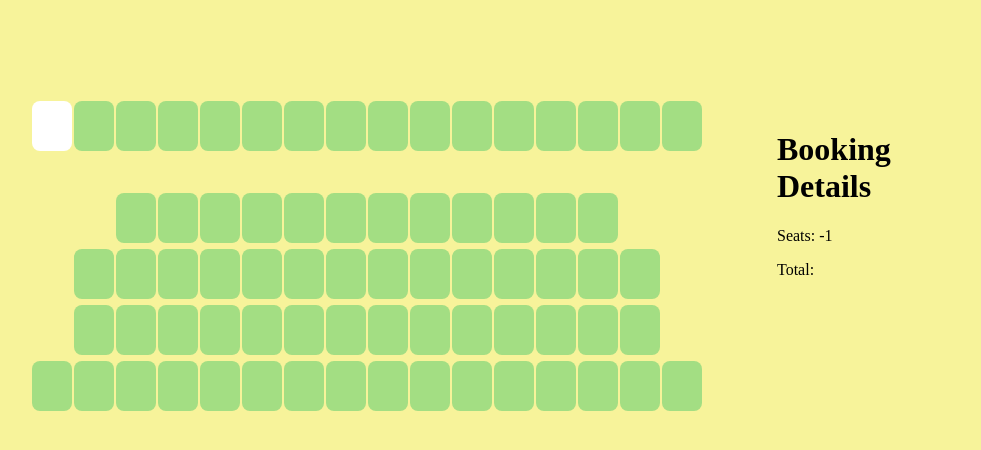
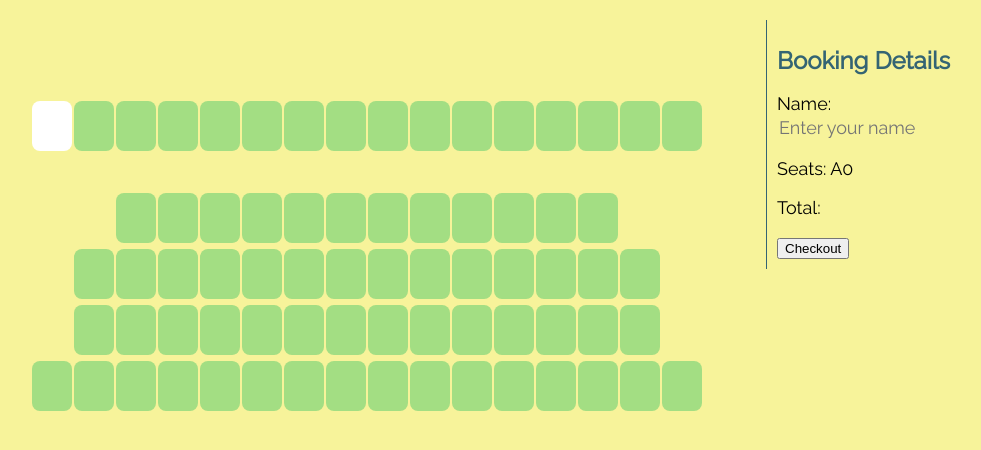
Before and after one commit to dejadavi/midterm_2017, a plain HTML site: page index.html in a window 1280 px wide. Both pictures are taken after a click on the element 325 px from the left and 126 px from the top of the page. Shown: the whole page, without its empty margins (273-1254 px from the left). Drawn offline with nearby package versions, Linux system fonts and the light colour scheme.

Commit message:
end of day push

```diff
--- a/index.html
+++ b/index.html
@@ -12,12 +12,17 @@
         <script src="https://code.jquery.com/jquery-3.2.1.min.js"></script>
         <script src="script.js" type="text/javascript"></script>
         <link rel="stylesheet" type="text/css" href="style.css">
+        <style>
+            @import url('https://fonts.googleapis.com/css?family=Raleway');
+        </style>
     </head>
     <body>
         <div class="booking-details">
-            <h1>Booking Details</h1>
+            <h1 id="bookTitle">Booking Details</h1>
+            <p id="userName">Name: <input type="text" id="nameInput" value="" placeholder="Enter your name" onfocus="if(this.placeholder=='Enter your name') this.placeholder='';" onblur="if(this.placeholder=='') this.placeholder='Enter your name'"></p>
             <p id="seat">Seats: </p><div></div>
-            <p>Total: </p><div></div>
+            <p>Total: </p>
+            <button type="button" id="button">Checkout</button><div></div>
         </div>
         <div id="seat"></div>
     </body>
--- a/script.js
+++ b/script.js
@@ -87,18 +87,21 @@ $(document).ready(function () {
     $('.box').on('click', function () {
         $(this).toggleClass('reserve');
         console.log($(this).attr("id"));
-        $('#seat').append(array01.indexOf($(this).attr("id")));
 
-        if (array01.indexOf($(this).attr("id")) === -1) {
+        var arId = array01.indexOf($(this).attr('id'));
+
+        if (arId === -1) {
 
             array01.push($(this).attr('id'));
 
         } else {
-            array01.indexOf($(this).attr("id"));
-            array01.splice(array01.indexOf($(this).attr("id"), 1));
-            console.log(array01);
+
+            array01.splice(arId, 1);
+            console.log(arId);
 
         }
+        $('#seat').text("Seats: " + array01);
+
     });
 
 
@@ -106,4 +109,19 @@ $(document).ready(function () {
     console.log(array01);
 
 
+// added button
+    $('#button').on('click', function(){
+        console.log($(this));
+        console.log($('.box .reserve'));
+        $('.box').forEach(function (){
+            var arrayPOS = array01.indexOf($(this).attr("id"));
+            if (array01.indexOf($(this).attr("id")) != -1){
+                $(this).addClass('purchased');
+                console.log($(this));
+            };
+        });
+    });
+
+
+
 });
--- a/style.css
+++ b/style.css
@@ -39,12 +39,39 @@ body{
 
 
 .booking-details {
+    font-family: 'Raleway', sans-serif;
+    font-size: 18px;
     background-color: #F7F39A;
     position: fixed;
     right: 20px;
     padding: 10px;
     width: 200px;
     height: auto;
-    margin: 0px;
+    margin-top: -80px;
+    border-left: 1px solid #346473;
+    word-wrap:break-word;
+
+
 
 }
+
+#bookTitle {
+    font-family: 'Raleway', sans-serif;
+    color: #346473;
+    font-size: 24px;
+
+}
+
+#nameInput {
+    font-family: 'Raleway', sans-serif;
+    font-size: 18px;
+    display: inline-block;
+    width: 70%;
+    height: 24px;
+    line-height: 18px;
+    border: 0;
+    outline: 0;
+    background: transparent;
+    border-bottom: 0px solid #346473;
+
+}
```
